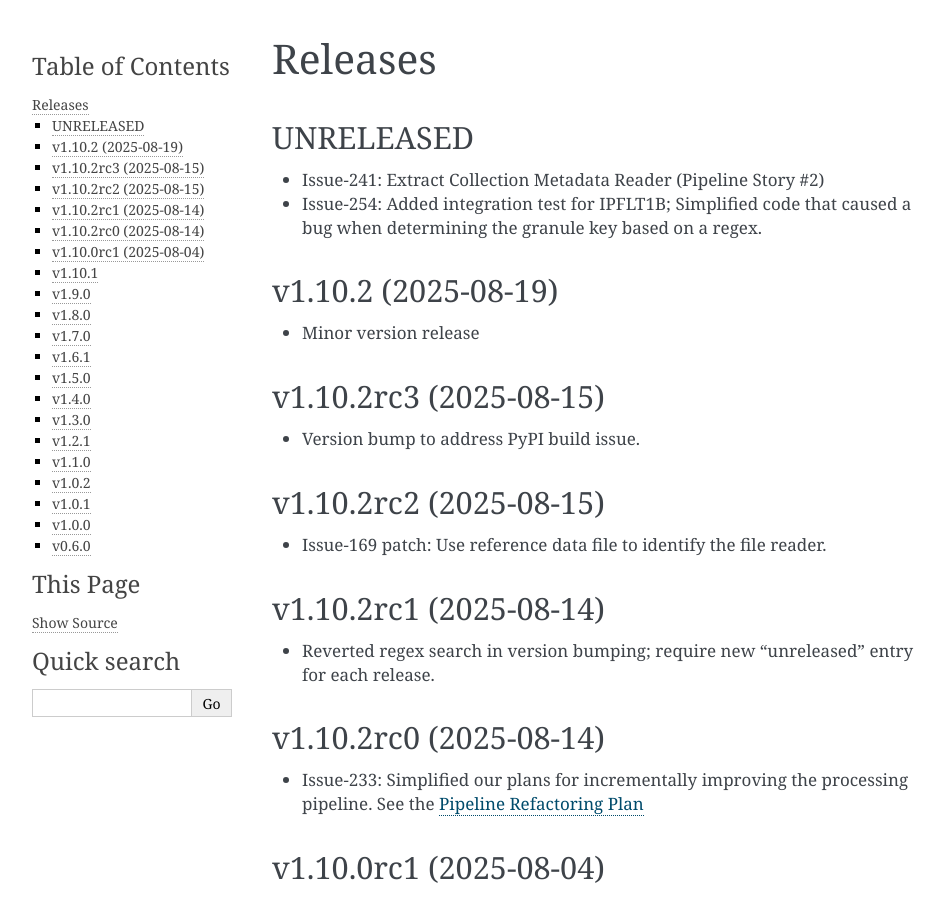
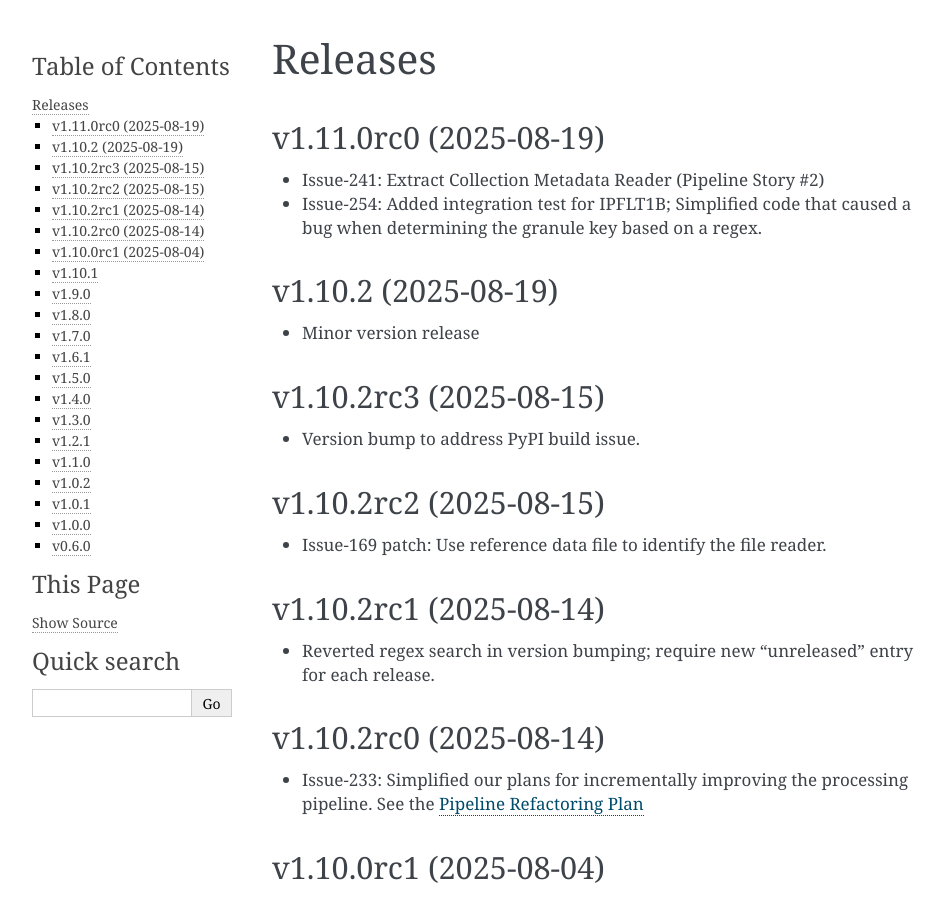
Before and after one commit to nsidc/granule-metgen, a Sphinx documentation site: the page built from docs/source/releases.rst, in a window 1280 px wide and 900 px high. Shown: the whole window, without its empty margins (148-1093 px from the left). Built offline with Sphinx 7.4.7, drawn with Linux system fonts in a browser that asks for light colours.

Commit message:
Bump version: 1.10.2 → 1.11.0rc0

```diff
--- a/CHANGELOG.md
+++ b/CHANGELOG.md
@@ -1,4 +1,4 @@
-## UNRELEASED
+## v1.11.0rc0 (2025-08-19)
 
 * Issue-241: Extract Collection Metadata Reader (Pipeline Story #2)
 * Issue-254: Added integration test for IPFLT1B; Simplified code that caused a bug when
--- a/docs/source/conf.py
+++ b/docs/source/conf.py
@@ -6,8 +6,8 @@
 project = "MetGenC"
 copyright = "2024, NSIDC"
 author = "National Snow and Ice Data Center"
-release = "v1.10.2"
-version = "v1.10.2"
+release = "v1.11.0rc0"
+version = "v1.11.0rc0"
 
 extensions = [
     "myst_parser",
--- a/pyproject.toml
+++ b/pyproject.toml
@@ -1,6 +1,6 @@
 [tool.poetry]
 name = "nsidc-metgenc"
-version = "1.10.2"
+version = "1.11.0rc0"
 description = "The nsidc-metgenc package enables data producers as well as Operations staff managing the data ingest workflow to create metadata files conforming to NASA's Common Metadata Repository UMM-G specification."
 authors = ["National Snow and Ice Data Center (NSIDC) <nsidc@nsidc.org>"]
 readme = "README.md"
@@ -53,7 +53,7 @@
 beautifulsoup4 = "^4.13.4"
 
 [tool.bumpversion]
-current_version = "1.10.2"
+current_version = "1.11.0rc0"
 parse = """(?x)
     (?P<major>0|[1-9]\\d*)\\.
     (?P<minor>0|[1-9]\\d*)\\.
```
Also changed, not shown: 1 other file.
